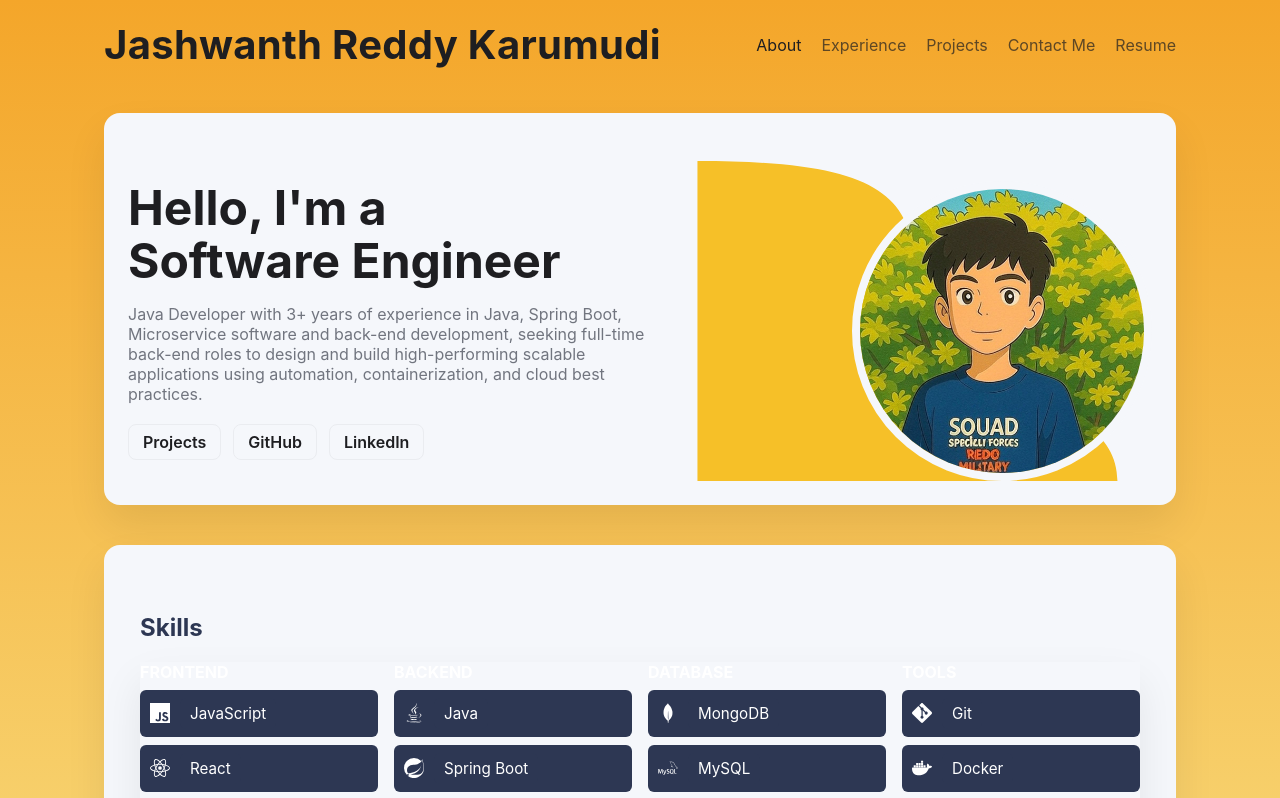
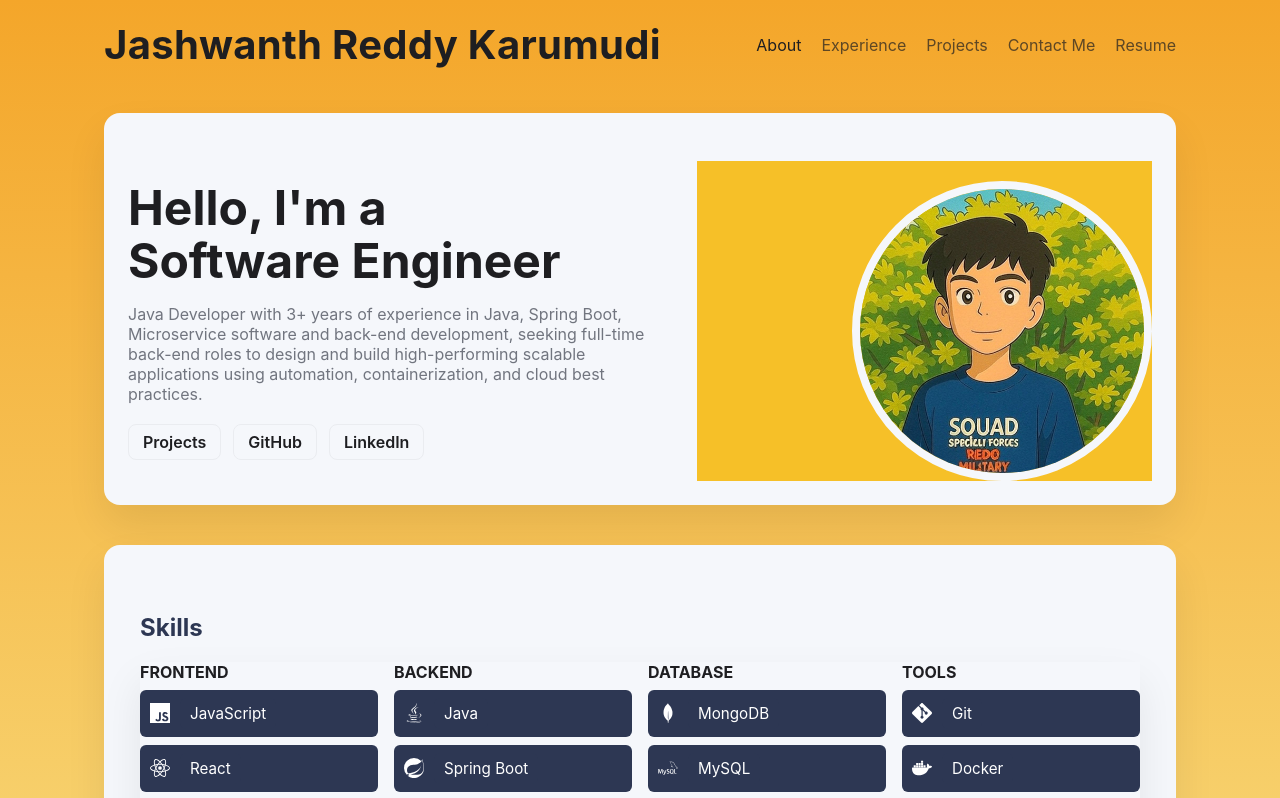
Before and after one commit to mrjashwanthreddy/portfolio, a React (Vite) app: page / in a window 1280 px wide. Shown: the top 798 px of the page. Built offline with nearby package versions, Linux system fonts and the light colour scheme.

Commit message:
Update skill category color and remove unused code
Changed the .skill-category-title color in home.css for better contrast. Removed an unused React import and added JSX import in HomePage.tsx. Also removed an unused clip-path property from style.css.

```diff
--- a/src/modules/home/HomePage.tsx
+++ b/src/modules/home/HomePage.tsx
@@ -1,4 +1,3 @@
-import * as React from 'react'
 import { IconType } from 'react-icons'
 import { FaJava } from "react-icons/fa";
 import {
@@ -24,6 +23,7 @@ import {
 } from 'react-icons/si'
 import { links } from '../../data/site'
 import './home.css'
+import {JSX} from "react";
 
 type SkillCategory = {
     title: string
--- a/src/modules/home/home.css
+++ b/src/modules/home/home.css
@@ -27,7 +27,7 @@
 .skill-category-title {
     font-weight: 700;
     margin-bottom: 8px;
-    color: #fff;
+    color: #1e1e21;
 }
 
 .skill-list {
--- a/src/style.css
+++ b/src/style.css
@@ -72,7 +72,6 @@ p { color: var(--muted); }
   position: absolute;
   inset: 0;
   background: var(--brand);
-  clip-path: path('M0,0 C200,0 220,40 220,140 C220,240 420,220 420,320 L0,320 Z');
 }
 .hero-photo {
   position: absolute;
```
